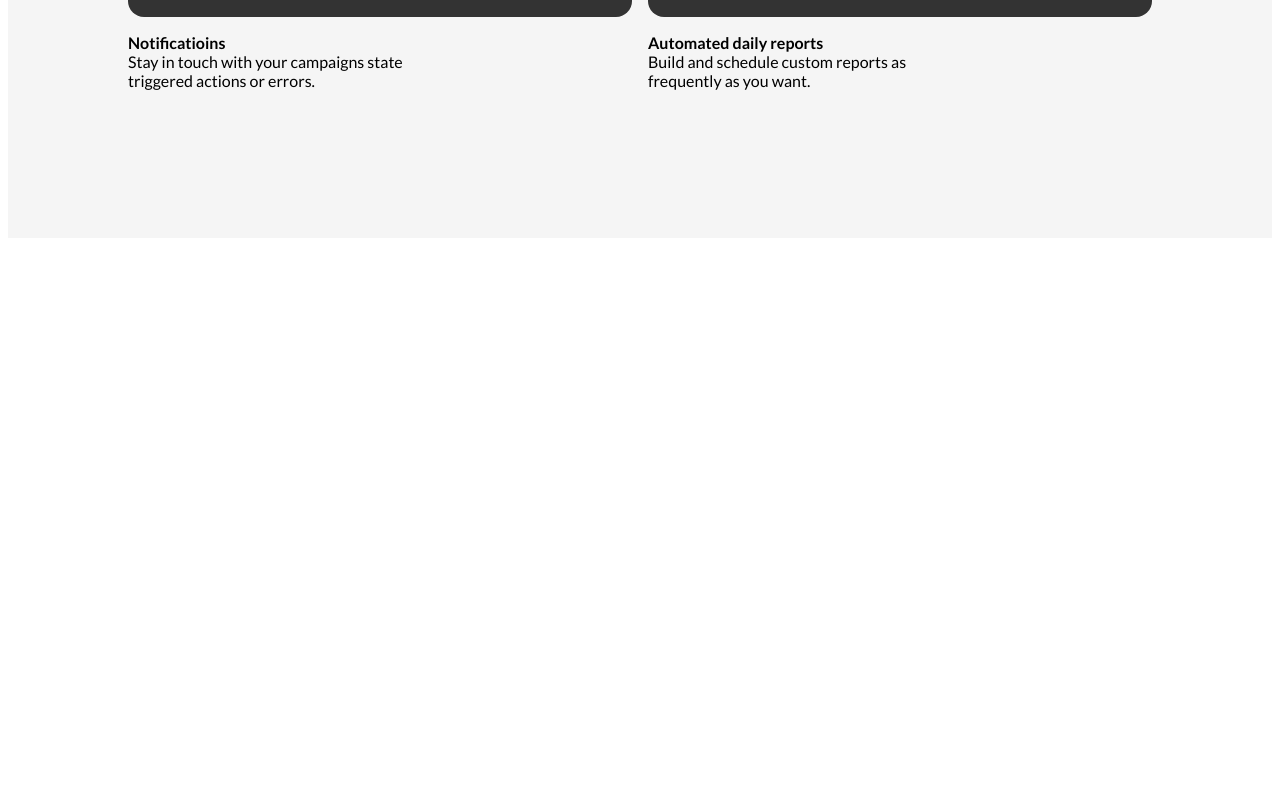
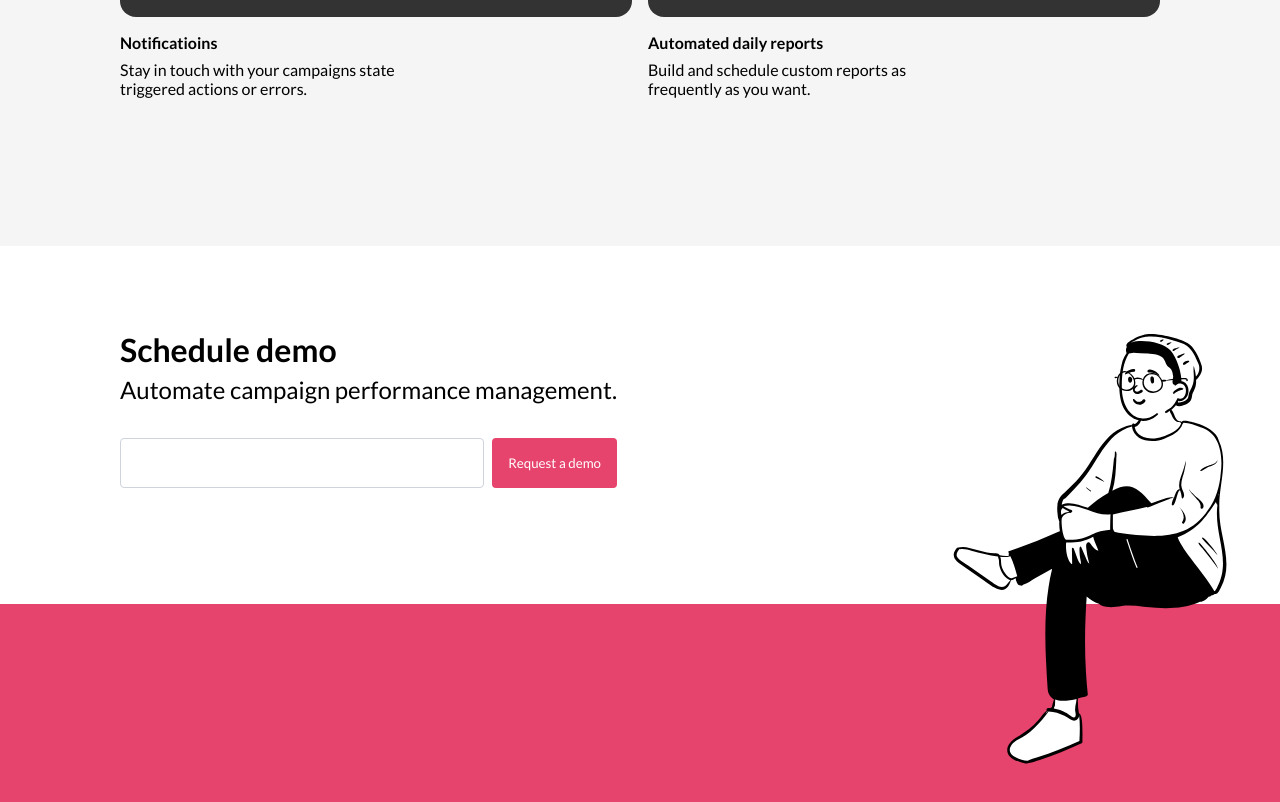
Before and after one commit to scalemate-dev/scalemate-landing, a Vue app: page / in a window 1280 px wide. Shown: the part 1192-1994 px from the top of the page. Before the commit the page ends 1438 px from the top, so only its background shows below. Built offline with nearby package versions, Linux system fonts and the light colour scheme.

Commit message:
layout finished / some improvements

```diff
--- a/src/App.vue
+++ b/src/App.vue
@@ -2,26 +2,31 @@
   .app
     Hero
     Features
+    ScheduleDemo
+    Footer
 </template>
 
 <script>
 
 import Hero from '@/blocks/Hero'
 import Features from '@/blocks/Features'
+import ScheduleDemo from '@/blocks/ScheduleDemo'
+import Footer from '@/blocks/Footer'
+
 export default {
   name: 'App',
   components: {
     Hero,
-    Features
+    Features,
+    ScheduleDemo,
+    Footer
   }
 }
 </script>
 
-<style lang="scss" scoped>
+<style lang="scss">
 @import '@/assets/fonts.scss';
-// @import '@/assets/global.scss';
 .app {
 
 }
-
 </style>
--- a/src/assets/global.scss
+++ b/src/assets/global.scss
@@ -1,4 +1,5 @@
-$color-accent: #0EAB8F;
+$color-accent: #E6436D;
+// $color-accent: #0EAB8F;
 $color-white: #ffffff;
 $color-grey-light: #ced3dc;
 $color-grey: #F5F5F5;
--- a/src/blocks/Features.vue
+++ b/src/blocks/Features.vue
@@ -2,7 +2,7 @@
   .features
     .wrapper
       h1.title Scalemate is your #[span.accent mate] who would never abandon
-      h2.subtitle Looks after your campaigns 24/7 and helps you with routine
+      h2.subtitle Looks after your campaigns 24/7 and helps you with routine.
       .list
         .list__item(v-for="item in items")
           .img
@@ -79,6 +79,7 @@ export default {
 
     &__title {
       font-weight: 700;
+      margin-bottom: 8px;
     }
   }
 
--- /dev/null
+++ b/src/blocks/Footer.vue
@@ -0,0 +1,17 @@
+<template lang="pug">
+  .footer
+</template>
+
+<script>
+export default {
+  name: 'Footer'
+}
+</script>
+
+<style lang="scss" scoped>
+  .footer {
+    height: 362px;
+    width: 100%;
+    background: $color-accent;
+  }
+</style>
--- a/src/blocks/Hero.vue
+++ b/src/blocks/Hero.vue
@@ -4,11 +4,10 @@
     .logo Scalemate.
     h1.title Your best friend #[span.accent TikTok] Ads assistant
     h3.subtitle Let automation do the heavy lifting and save your time.
-      .form
+    form.form(@submit.prevent="onSubmit")
       Input.form__input
-        Button Request a demo
+      Button(submit) Request a demo
   img.person(src="@/assets/images/bust.svg")
-
 </template>
 
 <script>
@@ -16,7 +15,13 @@ import Input from '@/components/Input'
 import Button from '@/components/Button'
 export default {
   name: 'Hero',
-  components: { Input, Button }
+  components: { Input, Button },
+
+  methods: {
+    onSubmit() {
+      console.log('SUBMIT')
+    }
+  }
 }
 </script>
 
--- /dev/null
+++ b/src/blocks/ScheduleDemo.vue
@@ -0,0 +1,57 @@
+<template lang="pug">
+  .schedule-demo
+    .text
+      h1.title Schedule demo
+      h2.subtitle Automate campaign performance management.
+      form.form(@submit.prevent="onSubmit")
+        Input.form__input
+        Button(submit) Request a demo
+
+    img.person(src="@/assets/images/sitting.svg")
+</template>
+
+<script>
+import Input from '@/components/Input'
+import Button from '@/components/Button'
+export default {
+  name: 'ScheduleDemo',
+  components: {
+    Button,
+    Input
+  }
+}
+</script>
+
+<style lang="scss" scoped>
+.schedule-demo {
+  @include container;
+  display: flex;
+
+  padding-top: 80px;
+  padding-bottom: 116px;
+  position: relative;
+  .subtitle {
+    margin-bottom: 32px;
+  }
+
+  .text {
+    align-self: center;
+  }
+
+  .form {
+    display: flex;
+    &__input {
+      margin-right: 8px;
+      flex: 1;
+    }
+  }
+
+  .person {
+    position: absolute;
+    bottom: -160px;
+    right: 0;
+  }
+
+}
+
+</style>
--- a/src/components/Button.vue
+++ b/src/components/Button.vue
@@ -1,20 +1,100 @@
 <template lang="pug">
-  .button
+  button.button(
+    :type="submit ? 'submit' : 'button'"
+    @click="onClick"
+  )
+
+    .button__waves
+      transition-group(tag="div" name="wave")
+        .button__wave(v-for="wave in waves", :key="wave")
     slot
 </template>
 
 <script>
 export default {
+  props: {
+    submit: Boolean
+  },
 
+  data () {
+    return {
+      waves: []
+    }
+  },
+
+  methods: {
+    onClick (event) {
+      if (this.disabled || this.loading) {
+        event.preventDefault();
+        return;
+      }
+
+      this.createWave();
+    },
+
+    createWave () {
+      this.waves.push(this.counter++);
+
+      this.$nextTick(() => {
+        this.waves.shift();
+      });
+    },
+  }
 }
 </script>
 
 <style lang="scss" scoped>
+$outline-size: 10px;
 .button {
+  position: relative;
   color: $color-white;
-  padding: 12px 16px;
+  padding: 14px 16px;
+  padding-bottom: 15px;
   text-align: center;
   background: $color-accent;
   border-radius: 4px;
-}
+  border: none;
+  outline: none;
+
+
+  &__waves {
+    z-index: 0;
+    position: absolute;
+    top: 0;
+    left: 0;
+    width: 100%;
+    height: 100%;
+    pointer-events: none;
+  }
+
+  &__wave {
+    position: absolute;
+    top: -$outline-size;
+    right: -$outline-size;
+    bottom: -$outline-size;
+    left: -$outline-size;
+    margin: auto;
+    width: 100%;
+    height: 100%;
+    border-radius: 4px;
+    transform-origin: center;
+
+    background-color: rgba($color-accent, 0.4);
+    }
+  }
+
+  .wave-leave-to {
+    width: calc(100% + #{$outline-size * 2});
+    height: calc(100% + #{$outline-size * 2});
+    opacity: 0;
+    visibility: hidden;
+  }
+
+  .wave-leave-active {
+    transition-property: width, height, opacity, visibility;
+    transition-duration: 1.5s, 1.5s, 1.2s, 1.2s;
+    transition-timing-function: cubic-bezier(0.08, 0.82, 0.17, 1);
+  }
+
+
 </style>
--- a/src/components/Input.vue
+++ b/src/components/Input.vue
@@ -6,7 +6,6 @@
     :placeholder="placeholder"
     :value="value"
     :name="name"
-    :maxlength="maxLength || max"
     @input="$emit('input', $event.target.value)"
     @blur="$emit('blur', $event)"
     @focus="$emit('focus', $event)"
@@ -37,6 +36,7 @@ export default {
     border-radius: 4px;
     border: 1px solid $color-grey-light;
     padding: 14px 16px;
+    padding-bottom: 15px;
     resize: none;
     transition: border-color 0.3s;
     outline: 0;
```
Also changed, not shown: src/assets/images/sitting.svg (added). Lines whose indentation alone changed are shown as unchanged.
